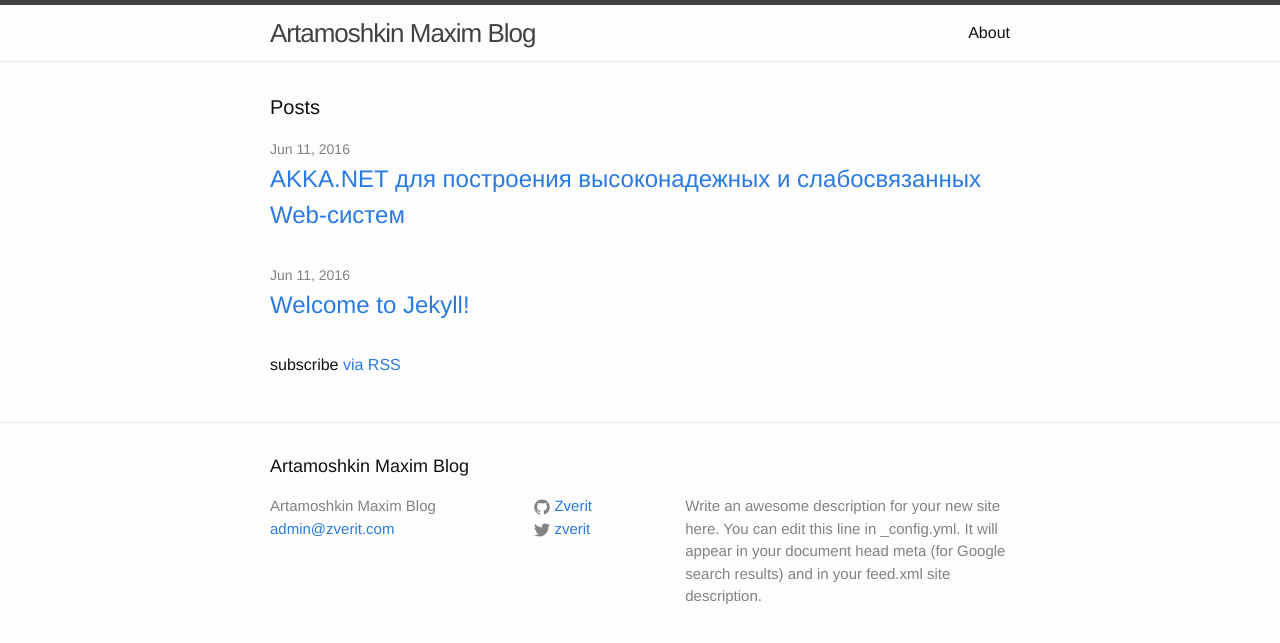
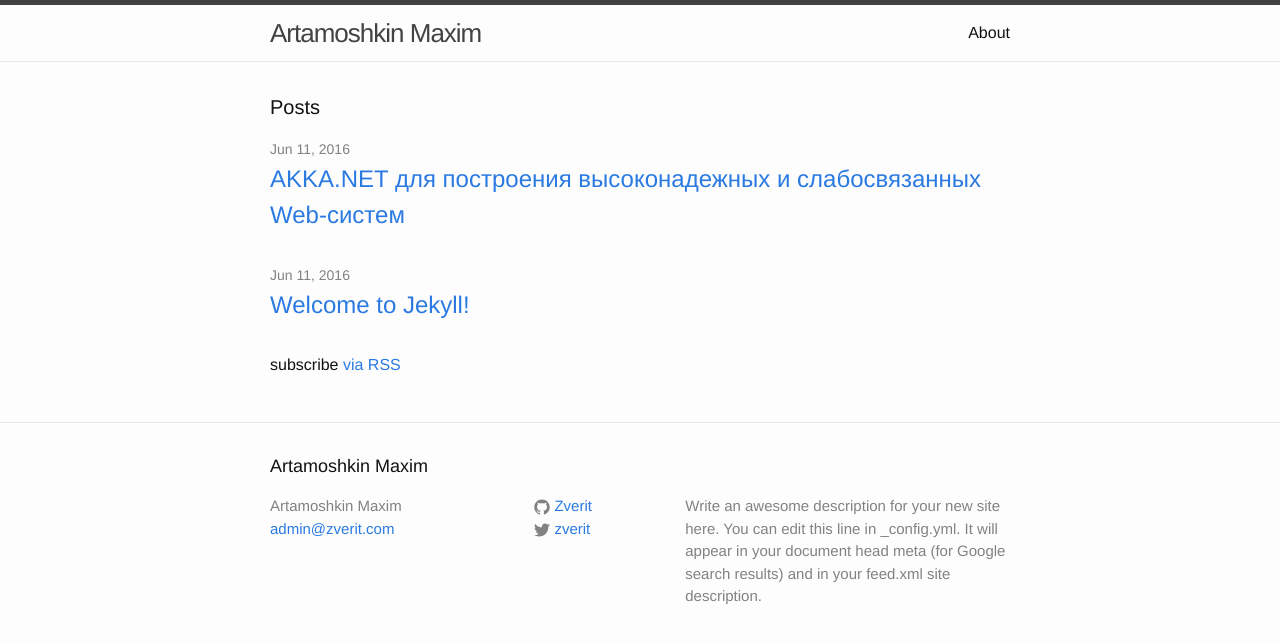
Before and after one commit to martamoshkin/blog.zverit.com, a Jekyll site: the page built from index.html, in a window 1280 px wide. Shown: the top 643 px of the page. Built offline with Jekyll 4.4.1, drawn with Linux system fonts in a browser that asks for light colours.

Commit message:
Update _config.yml

```diff
--- a/_config.yml
+++ b/_config.yml
@@ -6,7 +6,7 @@
 # 'jekyll serve'. If you change this file, please restart the server process.
 
 # Site settings
-title: Artamoshkin Maxim Blog
+title: Artamoshkin Maxim
 email: admin@zverit.com
 description: > # this means to ignore newlines until "baseurl:"
   Write an awesome description for your new site here. You can edit this
```
